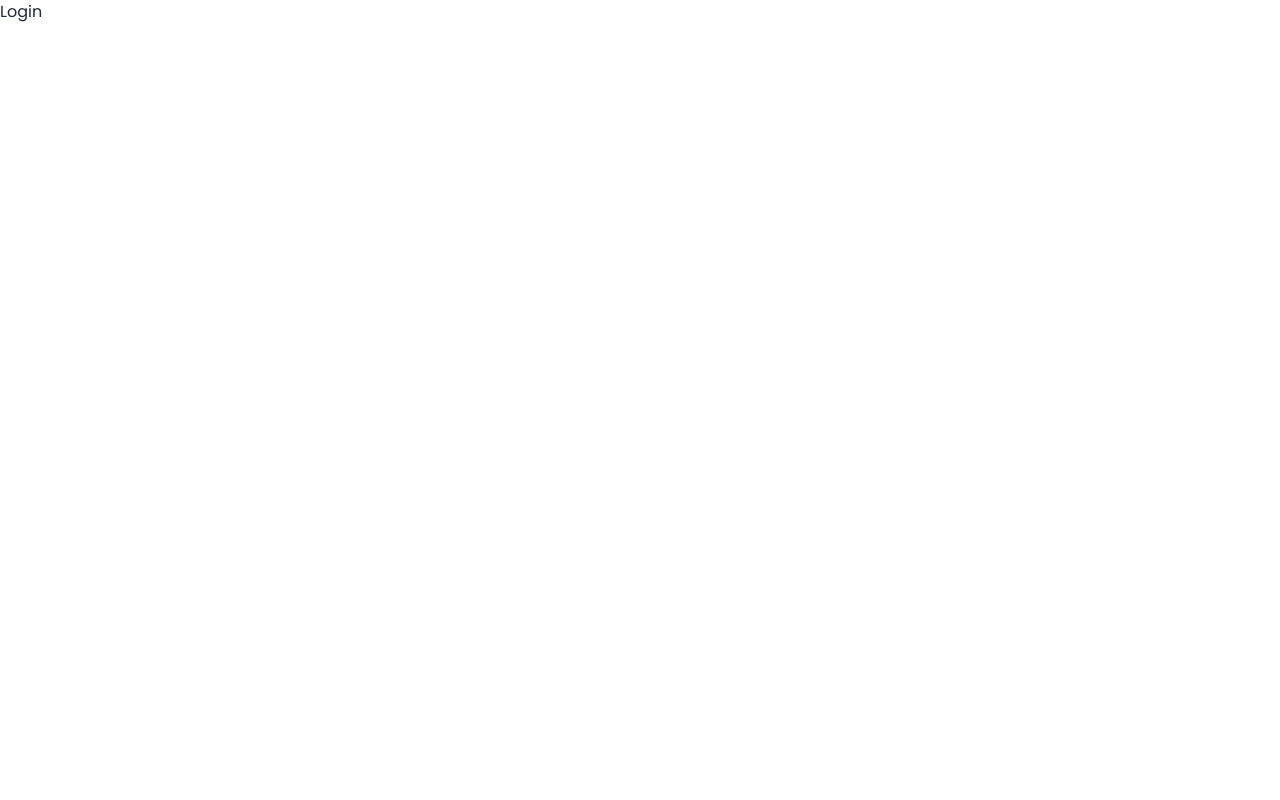
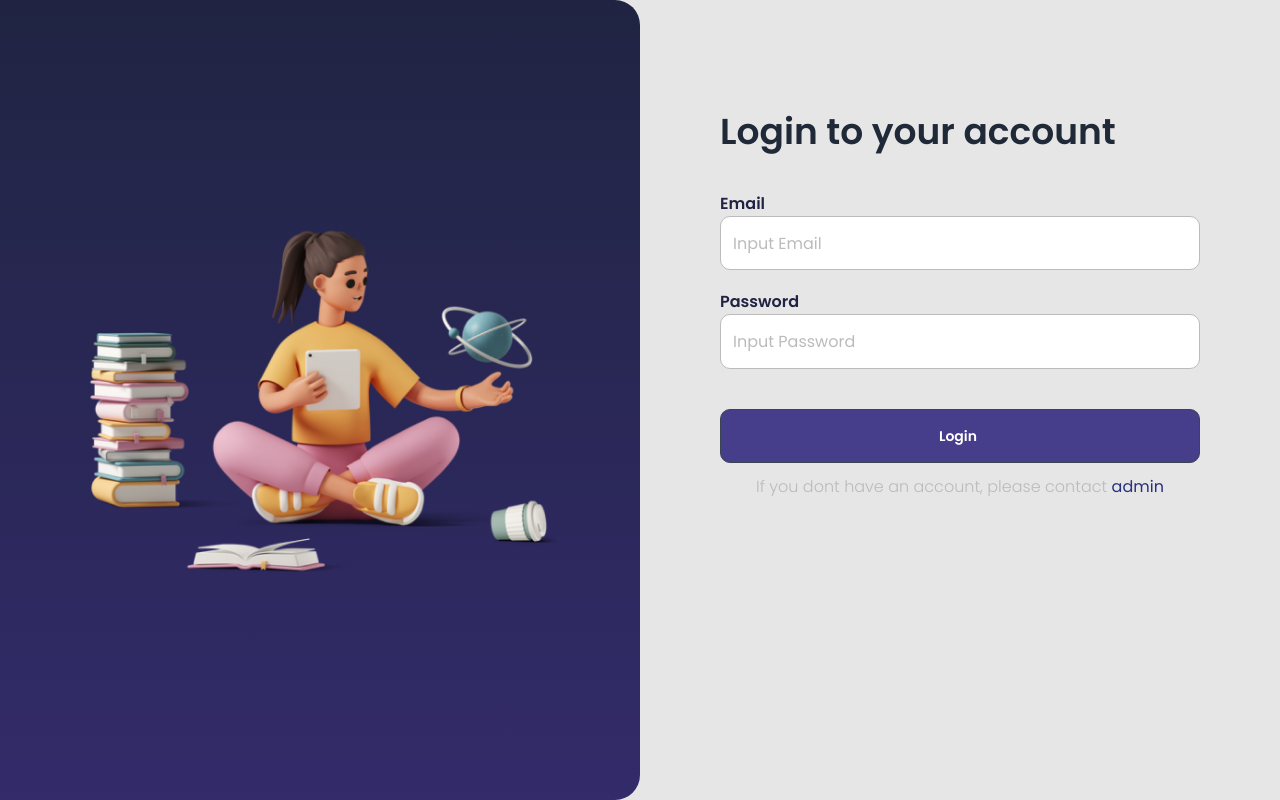
Before and after one commit to Capstone-Group3-Mentutor/Mentutor, a React (Vite) app: page /login in a window 1280 px wide. Built offline with nearby package versions, Linux system fonts and the light colour scheme.

Commit message:
slicing login

```diff
--- a/src/components/CustomInput.jsx
+++ b/src/components/CustomInput.jsx
@@ -3,7 +3,7 @@ import React from 'react'
 const CustomInput = ({id, placeholder, type, value, category, onChange}) => {
 
   const inputLibrary = {
-    Login : "w-[300px] lg:w-96 md:w-80 pl-3 h-[3.4rem] bg-white rounded-[10px]",
+    Login : "w-full pl-3 h-[3.4rem] bg-white rounded-[10px]",
     Submit : "w-[300px] lg:w-96 md:w-80 pl-3 h-[3.4rem] rounded-[10px] bg-card",
     Class : "w-[100px] lg:w-40 md:w-28 pl-3 h-[3.4rem] rounded-[10px] bg-card",
     Comment : "w-[250px] lg:w-[500px] md:w-[400px] pl-3 h-[2.8rem] bg-card rounded-[10px]"
--- a/src/pages/Login.jsx
+++ b/src/pages/Login.jsx
@@ -1,8 +1,55 @@
-import React from 'react'
+import React,{ useState, useeffect, useEffect }  from 'react'
+import { useNavigate } from 'react-router-dom'
+
+import girl from '../assets/girl.png'
+import CustomInput from '../components/CustomInput'
+
 
 const Login = () => {
+  const navigate = useNavigate()
+  const [email, setEmail] = useState("")
+  const [password, setPassword] = useState("")
+  const [loading, setLoading] = useState(false)
+  const [disabled, setDisabled] = useState(true)
+
+  const useEffect = () => {
+
+  }
+
+
   return (
-    <div>Login</div>
+    <div className='w-full h-screen overflow-auto flex flex-row bg-putih'>
+      <div className='hidden md:w-1/2 md:flex md:justify-center items-center bg-gradient-to-b from-[#202442] to-[#332B6A] rounded-r-[25px]'>
+        <img id="gbr-login" className='w-[85%] text-center' src={girl}/>
+      </div>
+      <div className='w-full md:w-1/2 px-10 lg:px-20 py-28'>
+        <h1 className='font-semibold text-4xl mb-10'>Login to your account</h1>
+        <div className='space-y-5  text-sidebar '>
+          <div className='flex flex-col'>
+            <p className='font-semibold'>Email</p>
+            <CustomInput
+            id="input-email"
+            category="Login"
+            type="email"
+            placeholder="Input Email"
+            />
+          </div>
+          <div className='flex flex-col mb-10'>
+            <p className='font-semibold'>Password</p>
+            <CustomInput
+            id="input-password"
+            category="Login"
+            type="password"
+            placeholder="Input Password"
+            />
+          </div>
+        </div>
+        <div className="btn w-full pl-3 h-[3.4rem] bg-[#473E8B] rounded-[10px] mt-10 mb-3">
+          <button>Login</button>
+        </div>
+        <p className='text-abu font-light text-center'>If you dont have an account, please contact <a className='font-normal text-[#26317C] cursor-pointer'>admin</a></p>
+      </div>
+    </div>
   )
 }
 
```
Also changed, not shown: src/assets/girl.png (added).
